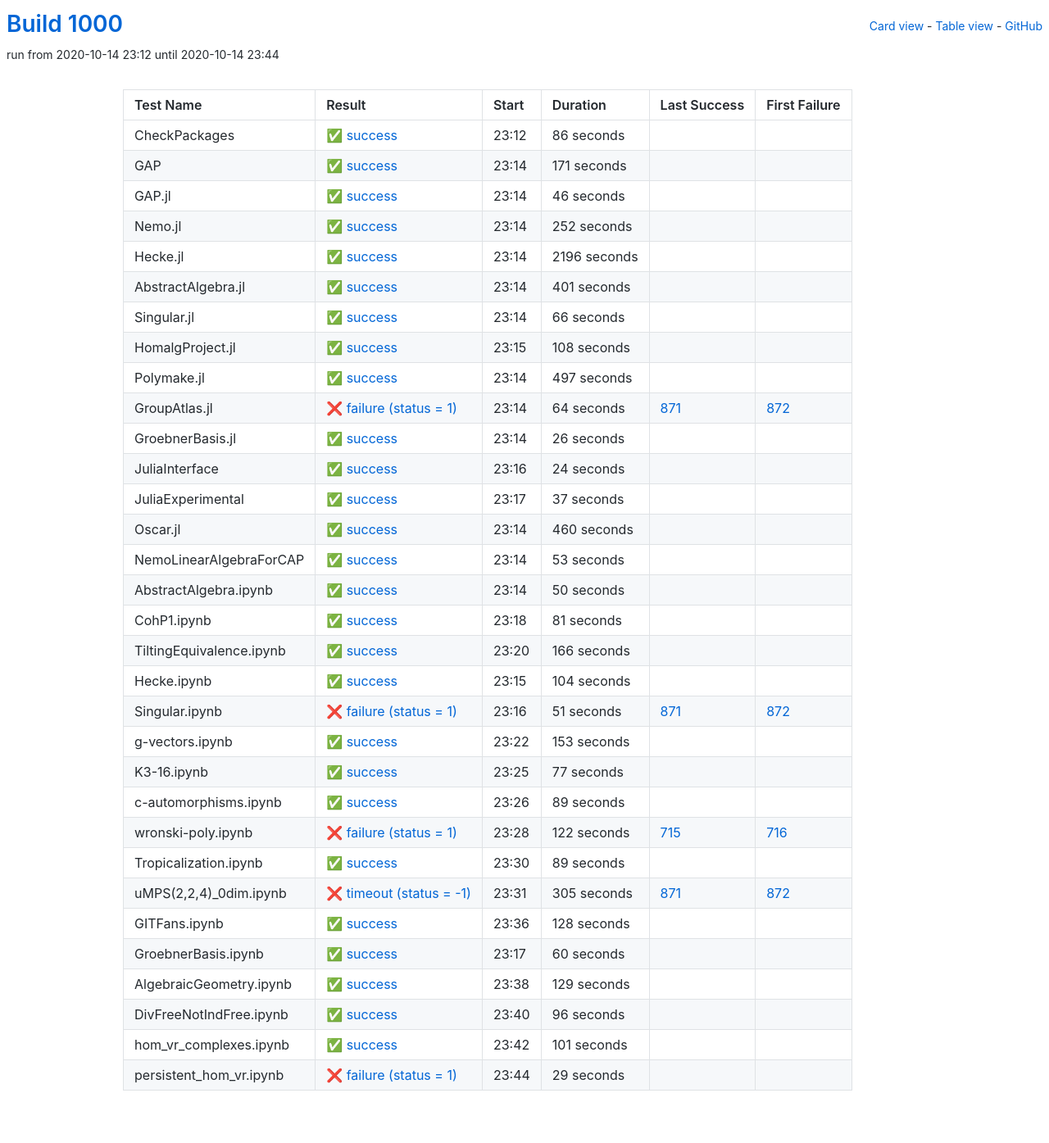
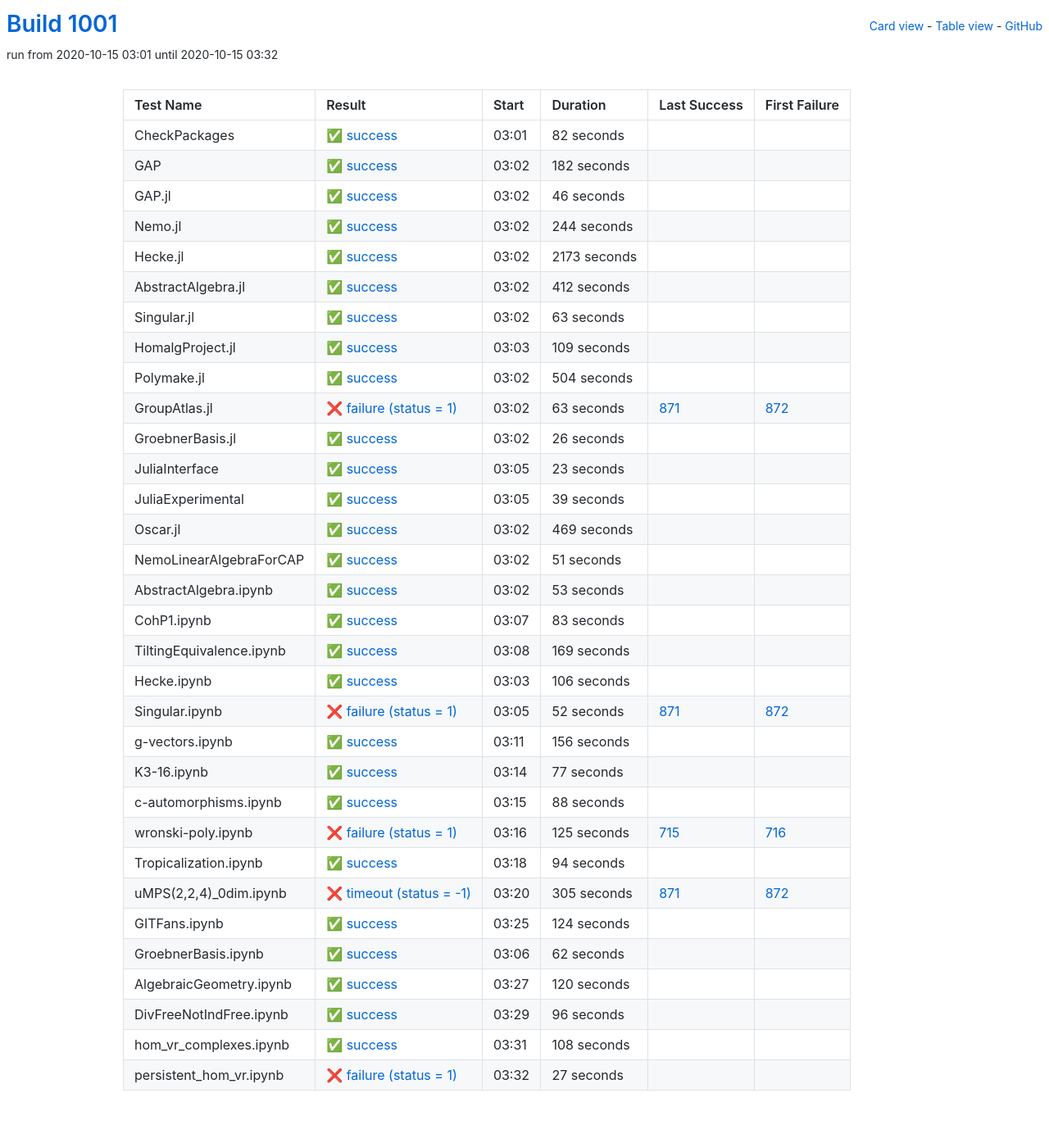
Before and after one commit to oscar-system/oscar-ci-status-stable, a Jekyll site: the page built from table.html, in a window 1280 px wide. Shown: the whole page at 82% size. Built offline with Jekyll 4.4.1, drawn with Linux system fonts in a browser that asks for light colours.

Commit message:
Build #1001

```diff
--- a/_data/ci.yml
+++ b/_data/ci.yml
@@ -1,6 +1,6 @@
 ---
-build: 1000
-build_url: https://oscarci.mathematik.uni-kl.de/job/oscar-stable/1000/
+build: 1001
+build_url: https://oscarci.mathematik.uni-kl.de/job/oscar-stable/1001/
 job: oscar-stable
 organization: oscar-system
 repo: oscar-ci-status-stable
@@ -8,32 +8,32 @@ repourl: https://github.com/oscar-system/oscar-ci-status-stable
 tests:
 - name: CheckPackages
   id: checkpackages
-  log: https://oscarci.mathematik.uni-kl.de/job/oscar-stable/1000/artifact/logs/build-1000/CheckPackages.log
-  start: 2020-10-14 23:12
+  log: https://oscarci.mathematik.uni-kl.de/job/oscar-stable/1001/artifact/logs/build-1001/CheckPackages.log
+  start: 2020-10-15 03:01
   success: true
   exitcode: 0
   status: success
-  duration: 86
+  duration: 82
   last_success: false
   last_success_url:
   first_failure: false
   first_failure_url:
 - name: GAP
   id: gap
-  log: https://oscarci.mathematik.uni-kl.de/job/oscar-stable/1000/artifact/logs/build-1000/GAP.log
-  start: 2020-10-14 23:14
+  log: https://oscarci.mathematik.uni-kl.de/job/oscar-stable/1001/artifact/logs/build-1001/GAP.log
+  start: 2020-10-15 03:02
   success: true
   exitcode: 0
   status: success
-  duration: 171
+  duration: 182
   last_success: false
   last_success_url:
   first_failure: false
   first_failure_url:
 - name: GAP.jl
   id: gap-jl
-  log: https://oscarci.mathematik.uni-kl.de/job/oscar-stable/1000/artifact/logs/build-1000/GAP.jl.log
-  start: 2020-10-14 23:14
+  log: https://oscarci.mathematik.uni-kl.de/job/oscar-stable/1001/artifact/logs/build-1001/GAP.jl.log
+  start: 2020-10-15 03:02
   success: true
   exitcode: 0
   status: success
@@ -44,92 +44,92 @@ tests:
   first_failure_url:
 - name: Nemo.jl
   id: nemo-jl
-  log: https://oscarci.mathematik.uni-kl.de/job/oscar-stable/1000/artifact/logs/build-1000/Nemo.jl.log
-  start: 2020-10-14 23:14
+  log: https://oscarci.mathematik.uni-kl.de/job/oscar-stable/1001/artifact/logs/build-1001/Nemo.jl.log
+  start: 2020-10-15 03:02
   success: true
   exitcode: 0
   status: success
-  duration: 252
+  duration: 244
   last_success: false
   last_success_url:
   first_failure: false
   first_failure_url:
 - name: Hecke.jl
   id: hecke-jl
-  log: https://oscarci.mathematik.uni-kl.de/job/oscar-stable/1000/artifact/logs/build-1000/Hecke.jl.log
-  start: 2020-10-14 23:14
+  log: https://oscarci.mathematik.uni-kl.de/job/oscar-stable/1001/artifact/logs/build-1001/Hecke.jl.log
+  start: 2020-10-15 03:02
   success: true
   exitcode: 0
   status: success
-  duration: 2196
+  duration: 2173
   last_success: false
   last_success_url:
   first_failure: false
   first_failure_url:
 - name: AbstractAlgebra.jl
   id: abstractalgebra-jl
-  log: https://oscarci.mathematik.uni-kl.de/job/oscar-stable/1000/artifact/logs/build-1000/AbstractAlgebra.jl.log
-  start: 2020-10-14 23:14
+  log: https://oscarci.mathematik.uni-kl.de/job/oscar-stable/1001/artifact/logs/build-1001/AbstractAlgebra.jl.log
+  start: 2020-10-15 03:02
   success: true
   exitcode: 0
   status: success
-  duration: 401
+  duration: 412
   last_success: false
   last_success_url:
   first_failure: false
   first_failure_url:
 - name: Singular.jl
   id: singular-jl
-  log: https://oscarci.mathematik.uni-kl.de/job/oscar-stable/1000/artifact/logs/build-1000/Singular.jl.log
-  start: 2020-10-14 23:14
+  log: https://oscarci.mathematik.uni-kl.de/job/oscar-stable/1001/artifact/logs/build-1001/Singular.jl.log
+  start: 2020-10-15 03:02
   success: true
   exitcode: 0
   status: success
-  duration: 66
+  duration: 63
   last_success: false
   last_success_url:
   first_failure: false
   first_failure_url:
 - name: HomalgProject.jl
   id: homalgproject-jl
-  log: https://oscarci.mathematik.uni-kl.de/job/oscar-stable/1000/artifact/logs/build-1000/HomalgProject.jl.log
-  start: 2020-10-14 23:15
+  log: https://oscarci.mathematik.uni-kl.de/job/oscar-stable/1001/artifact/logs/build-1001/HomalgProject.jl.log
+  start: 2020-10-15 03:03
   success: true
   exitcode: 0
   status: success
-  duration: 108
+  duration: 109
   last_success: false
   last_success_url:
   first_failure: false
   first_failure_url:
 - name: Polymake.jl
   id: polymake-jl
-  log: https://oscarci.mathematik.uni-kl.de/job/oscar-stable/1000/artifact/logs/build-1000/Polymake.jl.log
-  start: 2020-10-14 23:14
+  log: https://oscarci.mathematik.uni-kl.de/job/oscar-stable/1001/artifact/logs/build-1001/Polymake.jl.log
+  start: 2020-10-15 03:02
   success: true
   exitcode: 0
   status: success
-  duration: 497
+  duration: 504
   last_success: false
   last_success_url:
   first_failure: false
   first_failure_url:
 - name: GroupAtlas.jl
   id: groupatlas-jl
-  log: https://oscarci.mathematik.uni-kl.de/job/oscar-stable/1000/artifact/logs/build-1000/GroupAtlas.jl.log
-  start: 2020-10-14 23:14
+  log: https://oscarci.mathematik.uni-kl.de/job/oscar-stable/1001/artifact/logs/build-1001/GroupAtlas.jl.log
+  start: 2020-10-15 03:02
   success: false
   exitcode: 1
   status: failure
-  duration: 64
+  duration: 63
   last_success: 871
   last_success_url: https://oscarci.mathematik.uni-kl.de/job/oscar-stable/871/
   first_failure: 872
   first_failure_url: https://oscarci.mathematik.uni-kl.de/job/oscar-stable/872/
 - name: GroebnerBasis.jl
   id: groebnerbasis-jl
-  log: https://oscarci.mathematik.uni-kl.de/job/oscar-stable/1000/artifact/logs/build-1000/GroebnerBasis.jl.log
-  start: 2020-10-14 23:14
+  log: https://oscarci.mathematik.uni-kl.de/job/oscar-stable/1001/artifact/logs/build-1001/GroebnerBasis.jl.log
+  start: 2020-10-15 03:02
   success: true
   exitcode: 0
   status: success
@@ -140,44 +140,56 @@ tests:
   first_failure_url:
 - name: JuliaInterface
   id: juliainterface
-  log: https://oscarci.mathematik.uni-kl.de/job/oscar-stable/1000/artifact/logs/build-1000/JuliaInterface.log
-  start: 2020-10-14 23:16
+  log: https://oscarci.mathematik.uni-kl.de/job/oscar-stable/1001/artifact/logs/build-1001/JuliaInterface.log
+  start: 2020-10-15 03:05
   success: true
   exitcode: 0
   status: success
-  duration: 24
+  duration: 23
   last_success: false
   last_success_url:
   first_failure: false
   first_failure_url:
 - name: JuliaExperimental
   id: juliaexperimental
-  log: https://oscarci.mathematik.uni-kl.de/job/oscar-stable/1000/artifact/logs/build-1000/JuliaExperimental.log
-  start: 2020-10-14 23:17
+  log: https://oscarci.mathematik.uni-kl.de/job/oscar-stable/1001/artifact/logs/build-1001/JuliaExperimental.log
+  start: 2020-10-15 03:05
   success: true
   exitcode: 0
   status: success
-  duration: 37
+  duration: 39
   last_success: false
   last_success_url:
   first_failure: false
   first_failure_url:
 - name: Oscar.jl
   id: oscar-jl
-  log: https://oscarci.mathematik.uni-kl.de/job/oscar-stable/1000/artifact/logs/build-1000/Oscar.jl.log
-  start: 2020-10-14 23:14
+  log: https://oscarci.mathematik.uni-kl.de/job/oscar-stable/1001/artifact/logs/build-1001/Oscar.jl.log
+  start: 2020-10-15 03:02
   success: true
   exitcode: 0
   status: success
-  duration: 460
+  duration: 469
   last_success: false
   last_success_url:
   first_failure: false
   first_failure_url:
 - name: NemoLinearAlgebraForCAP
   id: nemolinearalgebraforcap
-  log: https://oscarci.mathematik.uni-kl.de/job/oscar-stable/1000/artifact/logs/build-1000/NemoLinearAlgebraForCAP.log
-  start: 2020-10-14 23:14
+  log: https://oscarci.mathematik.uni-kl.de/job/oscar-stable/1001/artifact/logs/build-1001/NemoLinearAlgebraForCAP.log
+  start: 2020-10-15 03:02
+  success: true
+  exitcode: 0
+  status: success
+  duration: 51
+  last_success: false
+  last_success_url:
+  first_failure: false
+  first_failure_url:
+- name: AbstractAlgebra.ipynb
+  id: abstractalgebra-ipynb
+  log: https://oscarci.mathematik.uni-kl.de/job/oscar-stable/1001/artifact/logs/build-1001/AbstractAlgebra.ipynb.log
+  start: 2020-10-15 03:02
   success: true
   exitcode: 0
   status: success
@@ -186,82 +198,70 @@ tests:
   last_success_url:
   first_failure: false
   first_failure_url:
-- name: AbstractAlgebra.ipynb
-  id: abstractalgebra-ipynb
-  log: https://oscarci.mathematik.uni-kl.de/job/oscar-stable/1000/artifact/logs/build-1000/AbstractAlgebra.ipynb.log
-  start: 2020-10-14 23:14
+- name: CohP1.ipynb
+  id: cohp1-ipynb
+  log: https://oscarci.mathematik.uni-kl.de/job/oscar-stable/1001/artifact/logs/build-1001/CohP1.ipynb.log
+  start: 2020-10-15 03:07
   success: true
   exitcode: 0
   status: success
-  duration: 50
-  last_success: false
-  last_success_url:
-  first_failure: false
-  first_failure_url:
-- name: CohP1.ipynb
-  id: cohp1-ipynb
-  log: https://oscarci.mathematik.uni-kl.de/job/oscar-stable/1000/artifact/logs/build-1000/CohP1.ipynb.log
-  start: 2020-10-14 23:18
-  success: true
-  exitcode: 0
-  status: success
-  duration: 81
+  duration: 83
   last_success: false
   last_success_url:
   first_failure: false
   first_failure_url:
 - name: TiltingEquivalence.ipynb
   id: tiltingequivalence-ipynb
-  log: https://oscarci.mathematik.uni-kl.de/job/oscar-stable/1000/artifact/logs/build-1000/TiltingEquivalence.ipynb.log
-  start: 2020-10-14 23:20
+  log: https://oscarci.mathematik.uni-kl.de/job/oscar-stable/1001/artifact/logs/build-1001/TiltingEquivalence.ipynb.log
+  start: 2020-10-15 03:08
   success: true
   exitcode: 0
   status: success
-  duration: 166
+  duration: 169
   last_success: false
   last_success_url:
   first_failure: false
   first_failure_url:
 - name: Hecke.ipynb
   id: hecke-ipynb
-  log: https://oscarci.mathematik.uni-kl.de/job/oscar-stable/1000/artifact/logs/build-1000/Hecke.ipynb.log
-  start: 2020-10-14 23:15
+  log: https://oscarci.mathematik.uni-kl.de/job/oscar-stable/1001/artifact/logs/build-1001/Hecke.ipynb.log
+  start: 2020-10-15 03:03
   success: true
   exitcode: 0
   status: success
-  duration: 104
+  duration: 106
   last_success: false
   last_success_url:
   first_failure: false
   first_failure_url:
 - name: Singular.ipynb
   id: singular-ipynb
-  log: https://oscarci.mathematik.uni-kl.de/job/oscar-stable/1000/artifact/logs/build-1000/Singular.ipynb.log
-  start: 2020-10-14 23:16
+  log: https://oscarci.mathematik.uni-kl.de/job/oscar-stable/1001/artifact/logs/build-1001/Singular.ipynb.log
+  start: 2020-10-15 03:05
   success: false
   exitcode: 1
   status: failure
-  duration: 51
+  duration: 52
   last_success: 871
   last_success_url: https://oscarci.mathematik.uni-kl.de/job/oscar-stable/871/
   first_failure: 872
   first_failure_url: https://oscarci.mathematik.uni-kl.de/job/oscar-stable/872/
 - name: g-vectors.ipynb
   id: g-vectors-ipynb
-  log: https://oscarci.mathematik.uni-kl.de/job/oscar-stable/1000/artifact/logs/build-1000/g-vectors.ipynb.log
-  start: 2020-10-14 23:22
+  log: https://oscarci.mathematik.uni-kl.de/job/oscar-stable/1001/artifact/logs/build-1001/g-vectors.ipynb.log
+  start: 2020-10-15 03:11
   success: true
   exitcode: 0
   status: success
-  duration: 153
+  duration: 156
   last_success: false
   last_success_url:
   first_failure: false
   first_failure_url:
 - name: K3-16.ipynb
   id: k3-16-ipynb
-  log: https://oscarci.mathematik.uni-kl.de/job/oscar-stable/1000/artifact/logs/build-1000/K3-16.ipynb.log
-  start: 2020-10-14 23:25
+  log: https://oscarci.mathematik.uni-kl.de/job/oscar-stable/1001/artifact/logs/build-1001/K3-16.ipynb.log
+  start: 2020-10-15 03:14
   success: true
   exitcode: 0
   status: success
@@ -272,44 +272,44 @@ tests:
   first_failure_url:
 - name: c-automorphisms.ipynb
   id: c-automorphisms-ipynb
-  log: https://oscarci.mathematik.uni-kl.de/job/oscar-stable/1000/artifact/logs/build-1000/c-automorphisms.ipynb.log
-  start: 2020-10-14 23:26
+  log: https://oscarci.mathematik.uni-kl.de/job/oscar-stable/1001/artifact/logs/build-1001/c-automorphisms.ipynb.log
+  start: 2020-10-15 03:15
   success: true
   exitcode: 0
   status: success
-  duration: 89
+  duration: 88
   last_success: false
   last_success_url:
   first_failure: false
   first_failure_url:
 - name: wronski-poly.ipynb
   id: wronski-poly-ipynb
-  log: https://oscarci.mathematik.uni-kl.de/job/oscar-stable/1000/artifact/logs/build-1000/wronski-poly.ipynb.log
-  start: 2020-10-14 23:28
+  log: https://oscarci.mathematik.uni-kl.de/job/oscar-stable/1001/artifact/logs/build-1001/wronski-poly.ipynb.log
+  start: 2020-10-15 03:16
   success: false
   exitcode: 1
   status: failure
-  duration: 122
+  duration: 125
   last_success: 715
   last_success_url: https://oscarci.mathematik.uni-kl.de/job/oscar-stable/715/
   first_failure: 716
   first_failure_url: https://oscarci.mathematik.uni-kl.de/job/oscar-stable/716/
 - name: Tropicalization.ipynb
   id: tropicalization-ipynb
-  log: https://oscarci.mathematik.uni-kl.de/job/oscar-stable/1000/artifact/logs/build-1000/Tropicalization.ipynb.log
-  start: 2020-10-14 23:30
+  log: https://oscarci.mathematik.uni-kl.de/job/oscar-stable/1001/artifact/logs/build-1001/Tropicalization.ipynb.log
+  start: 2020-10-15 03:18
   success: true
   exitcode: 0
   status: success
-  duration: 89
+  duration: 94
   last_success: false
   last_success_url:
   first_failure: false
   first_failure_url:
 - name: uMPS(2,2,4)_0dim.ipynb
   id: umps-2-2-4-0dim-ipynb
-  log: https://oscarci.mathematik.uni-kl.de/job/oscar-stable/1000/artifact/logs/build-1000/uMPS-2-2-4-_0dim.ipynb.log
-  start: 2020-10-14 23:31
+  log: https://oscarci.mathematik.uni-kl.de/job/oscar-stable/1001/artifact/logs/build-1001/uMPS-2-2-4-_0dim.ipynb.log
+  start: 2020-10-15 03:20
   success: false
   exitcode: -1
   status: timeout
@@ -320,44 +320,44 @@ tests:
   first_failure_url: https://oscarci.mathematik.uni-kl.de/job/oscar-stable/872/
 - name: GITFans.ipynb
   id: gitfans-ipynb
-  log: https://oscarci.mathematik.uni-kl.de/job/oscar-stable/1000/artifact/logs/build-1000/GITFans.ipynb.log
-  start: 2020-10-14 23:36
+  log: https://oscarci.mathematik.uni-kl.de/job/oscar-stable/1001/artifact/logs/build-1001/GITFans.ipynb.log
+  start: 2020-10-15 03:25
   success: true
   exitcode: 0
   status: success
-  duration: 128
+  duration: 124
   last_success: false
   last_success_url:
   first_failure: false
   first_failure_url:
 - name: GroebnerBasis.ipynb
   id: groebnerbasis-ipynb
-  log: https://oscarci.mathematik.uni-kl.de/job/oscar-stable/1000/artifact/logs/build-1000/GroebnerBasis.ipynb.log
-  start: 2020-10-14 23:17
+  log: https://oscarci.mathematik.uni-kl.de/job/oscar-stable/1001/artifact/logs/build-1001/GroebnerBasis.ipynb.log
+  start: 2020-10-15 03:06
   success: true
   exitcode: 0
   status: success
-  duration: 60
+  duration: 62
   last_success: false
   last_success_url:
   first_failure: false
   first_failure_url:
 - name: AlgebraicGeometry.ipynb
   id: algebraicgeometry-ipynb
-  log: https://oscarci.mathematik.uni-kl.de/job/oscar-stable/1000/artifact/logs/build-1000/AlgebraicGeometry.ipynb.log
-  start: 2020-10-14 23:38
+  log: https://oscarci.mathematik.uni-kl.de/job/oscar-stable/1001/artifact/logs/build-1001/AlgebraicGeometry.ipynb.log
+  start: 2020-10-15 03:27
   success: true
   exitcode: 0
   status: success
-  duration: 129
+  duration: 120
   last_success: false
   last_success_url:
   first_failure: false
   first_failure_url:
 - name: DivFreeNotIndFree.ipynb
   id: divfreenotindfree-ipynb
-  log: https://oscarci.mathematik.uni-kl.de/job/oscar-stable/1000/artifact/logs/build-1000/DivFreeNotIndFree.ipynb.log
-  start: 2020-10-14 23:40
+  log: https://oscarci.mathematik.uni-kl.de/job/oscar-stable/1001/artifact/logs/build-1001/DivFreeNotIndFree.ipynb.log
+  start: 2020-10-15 03:29
   success: true
   exitcode: 0
   status: success
@@ -368,24 +368,24 @@ tests:
   first_failure_url:
 - name: hom_vr_complexes.ipynb
   id: hom-vr-complexes-ipynb
-  log: https://oscarci.mathematik.uni-kl.de/job/oscar-stable/1000/artifact/logs/build-1000/hom_vr_complexes.ipynb.log
-  start: 2020-10-14 23:42
+  log: https://oscarci.mathematik.uni-kl.de/job/oscar-stable/1001/artifact/logs/build-1001/hom_vr_complexes.ipynb.log
+  start: 2020-10-15 03:31
   success: true
   exitcode: 0
   status: success
-  duration: 101
+  duration: 108
   last_success: false
   last_success_url:
   first_failure: false
   first_failure_url:
 - name: persistent_hom_vr.ipynb
   id: persistent-hom-vr-ipynb
-  log: https://oscarci.mathematik.uni-kl.de/job/oscar-stable/1000/artifact/logs/build-1000/persistent_hom_vr.ipynb.log
-  start: 2020-10-14 23:44
+  log: https://oscarci.mathematik.uni-kl.de/job/oscar-stable/1001/artifact/logs/build-1001/persistent_hom_vr.ipynb.log
+  start: 2020-10-15 03:32
   success: false
   exitcode: 1
   status: failure
-  duration: 29
+  duration: 27
   last_success: false
   last_success_url:
   first_failure: false
```
Also changed, not shown: README.md.
